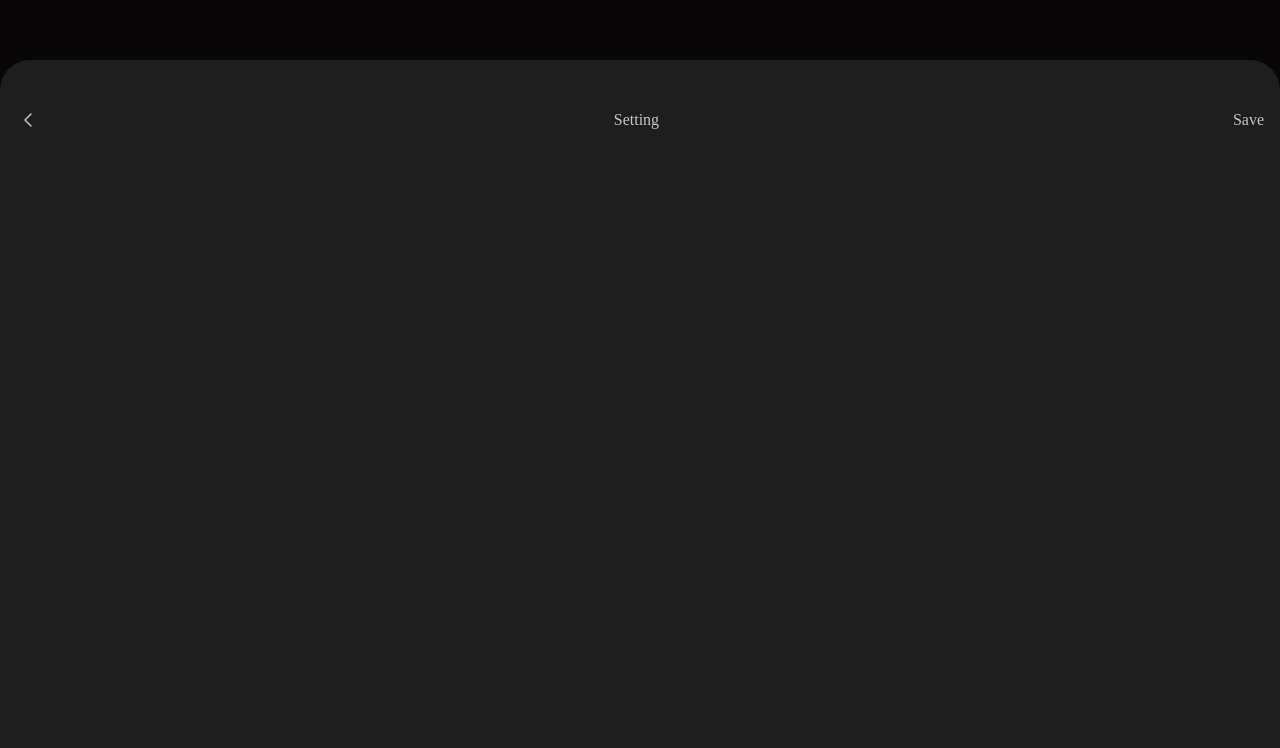
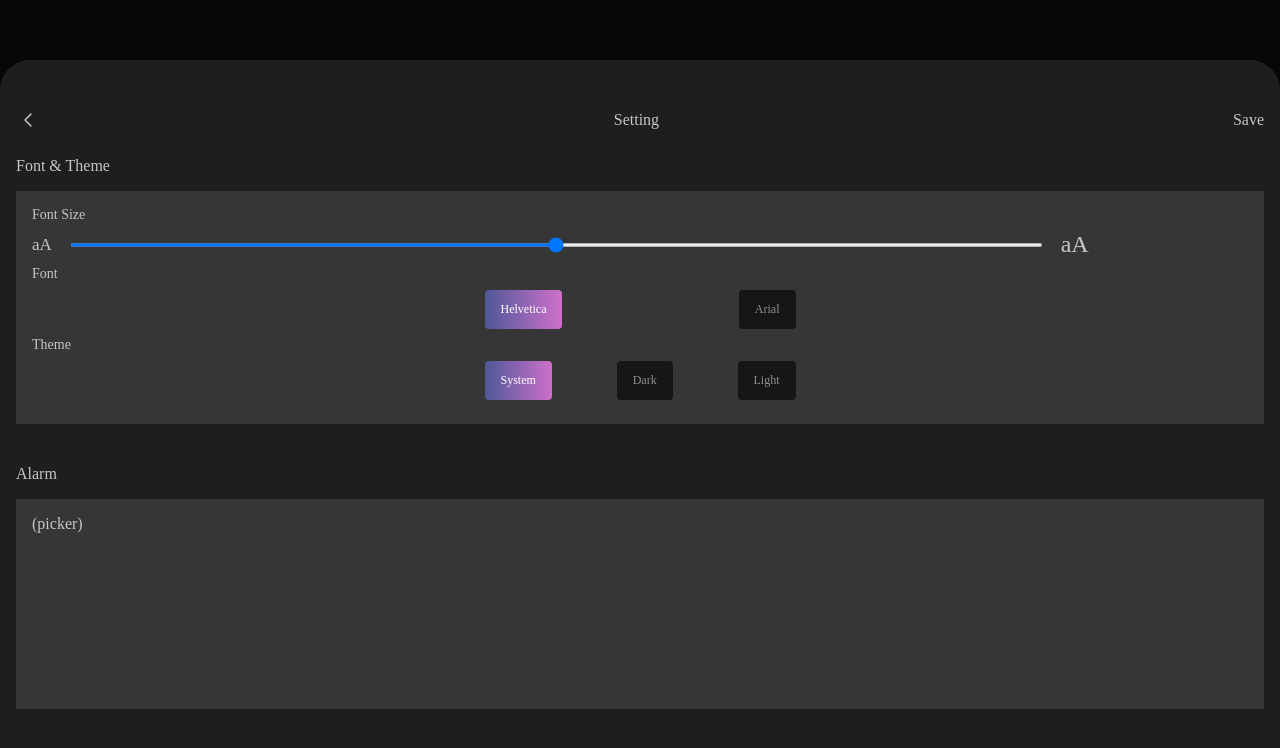
Before and after one commit to delee-dix/deepen-qt, a Nuxt app: page /home/mypage/setting in a window 1280 px wide. Shown: the top 748 px of the page. Built offline with nearby package versions, Linux system fonts and the light colour scheme.

Commit message:
create setting screen

```diff
--- a/pages/home/mypage/setting.vue
+++ b/pages/home/mypage/setting.vue
@@ -1,7 +1,12 @@
-<script setup lang="ts"></script>
+<script setup lang="ts">
+import { ref } from "vue";
+
+const value = ref(50);
+const isSelected = ref<boolean>(false);
+</script>
 
 <template>
-  <div class="mypage-container">
+  <div class="setting-container">
     <div class="empty-area"></div>
     <div class="content-area">
       <!-- <div class="bar"></div> -->
@@ -14,12 +19,50 @@
         <div>Setting</div>
         <div>Save</div>
       </div>
+      <div class="setting-content">
+        <div class="title">Font & Theme</div>
+        <div class="font-theme">
+          <div class="font-size">
+            <div class="sub-title">Font Size</div>
+            <div class="slider-container">
+              <div :style="{ fontSize: '17px' }">aA</div>
+              <input
+                type="range"
+                id="volume"
+                min="0"
+                max="100"
+                step="1"
+                v-model="value"
+                class="slider"
+              />
+              <div :style="{ fontSize: '24px' }">aA</div>
+            </div>
+          </div>
+          <div class="font">
+            <div class="sub-title">Font</div>
+            <div class="buttons">
+              <div class="button selected">Helvetica</div>
+              <div class="button">Arial</div>
+            </div>
+          </div>
+          <div class="theme">
+            <div class="sub-title">Theme</div>
+            <div class="buttons">
+              <div class="button selected">System</div>
+              <div class="button">Dark</div>
+              <div class="button">Light</div>
+            </div>
+          </div>
+        </div>
+        <div class="title">Alarm</div>
+        <div class="alarm-picker" :style="{ height: '178px' }">(picker)</div>
+      </div>
     </div>
   </div>
 </template>
 
 <style lang="scss" scoped>
-.mypage-container {
+.setting-container {
   background-color: #090607;
   color: #c6c6c6;
   display: flex;
@@ -59,6 +102,69 @@
       align-items: center;
       margin-top: 32px;
     }
+
+    .setting-content {
+      display: flex;
+      flex-direction: column;
+      gap: 16px;
+
+      .font-theme,
+      .alarm-picker {
+        display: flex;
+        flex-direction: column;
+        background-color: #363636;
+        border-radius: 2px;
+        padding: 16px;
+
+        .slider-container {
+          display: flex;
+          flex-direction: row;
+          align-items: center;
+          gap: 16px;
+          margin: 8px auto;
+          text-align: center;
+
+          .slider {
+            width: 80%;
+            height: 4px;
+            border-radius: 50%;
+            background-color: #d987ee;
+          }
+        }
+      }
+
+      .title {
+        font-size: 16px;
+        margin-top: 25px;
+      }
+
+      .sub-title {
+        font-size: 14px;
+        gap: 16px;
+      }
+
+      .buttons {
+        display: flex;
+        flex-direction: row;
+        justify-content: space-between;
+        width: 311px;
+        gap: 8px;
+        margin: 8px auto;
+
+        .button {
+          border-radius: 4px;
+          background-color: #161616;
+          padding: 12px 16px;
+          font-size: 12px;
+          color: #8e8e8e;
+
+          &.selected {
+            background: linear-gradient(to right, #4e5899, #ce70ca);
+            color: #ffffff;
+          }
+        }
+      }
+    }
   }
 }
 </style>
```
